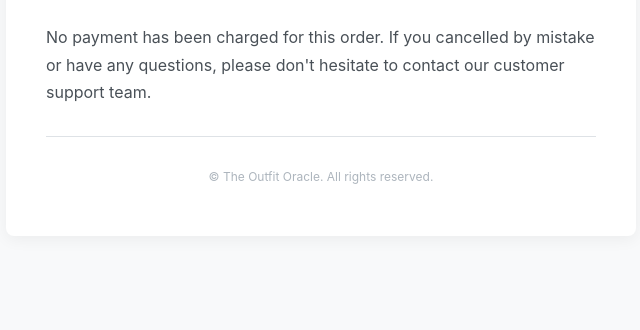
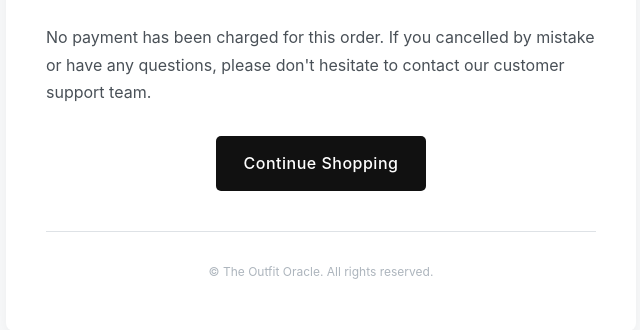
Before and after one commit to vickyrock008/E-commerce-Fashion-Clothing, a Python web app: template backend/app/templates/order_cancelled.html in a window 1280 px wide. Shown: the part 317-647 px from the top of the page, without its empty margins (319-959 px from the left). Run offline with Jinja, Linux system fonts and the light colour scheme; the template is opened without the code that fills it, so the values that code supplies are empty.

Commit message:
Update order_cancelled.html

```diff
--- a/backend/app/templates/order_cancelled.html
+++ b/backend/app/templates/order_cancelled.html
@@ -103,6 +103,9 @@
             <p>This email confirms that your order <strong class="order-number">#{{ order_id }}</strong> has been successfully cancelled as requested.</p>
             <p>No payment has been charged for this order. If you cancelled by mistake or have any questions, please don't hesitate to contact our customer support team.</p>
 
+            <div class="button-wrapper">
+                <a href="{{ continue_shopping_link }}" class="button">Continue Shopping</a>
+            </div>
 
         </div>
 
```
